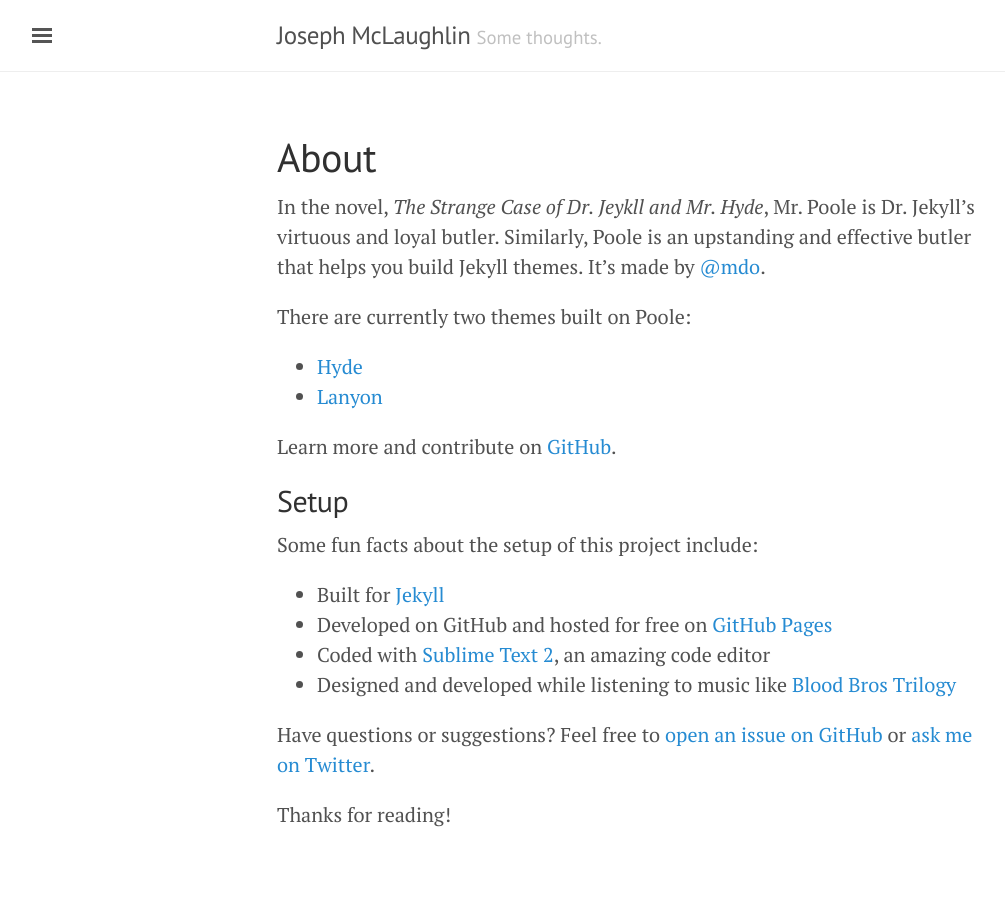
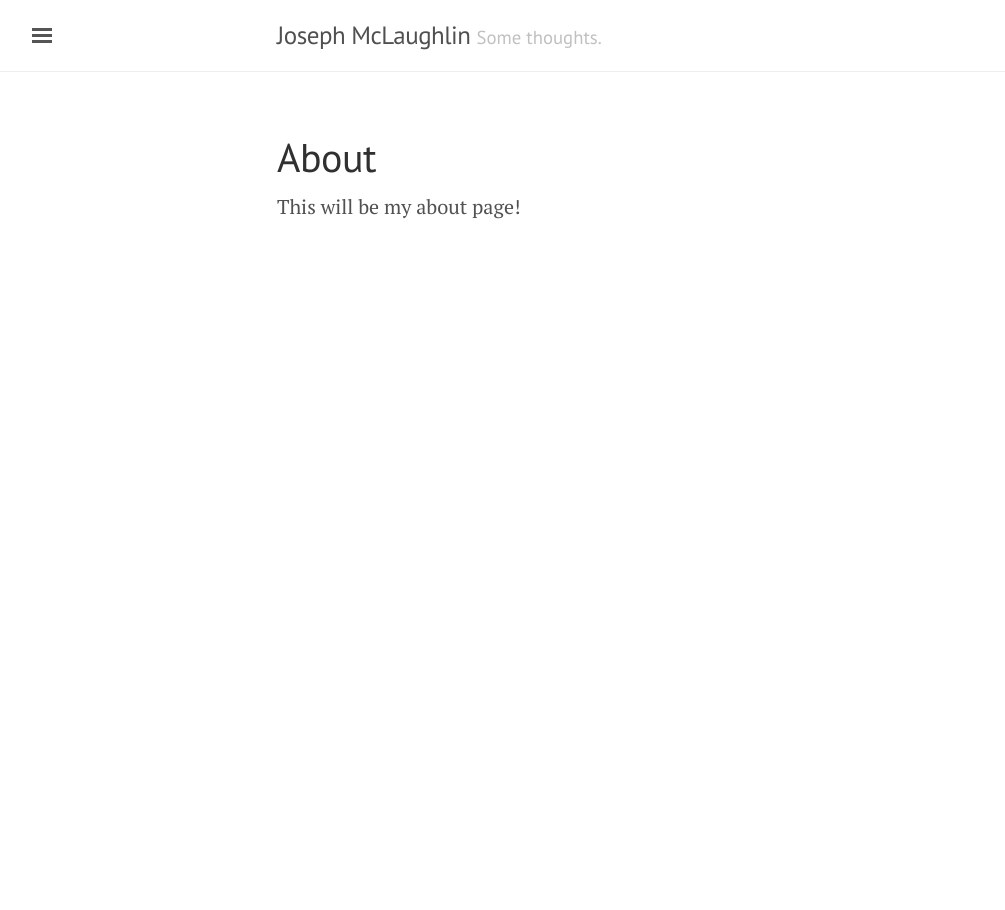
Before and after one commit to mclaughj/mclaughj.github.io, a Jekyll site: the page built from about.md, in a window 1280 px wide. Shown: the whole page, without its empty margins (3-1008 px from the left). Built offline with Jekyll 4.4.1, drawn with Linux system fonts in a browser that asks for light colours.

Commit message:
Update about page

```diff
--- a/about.md
+++ b/about.md
@@ -3,24 +3,4 @@
 title: About
 ---
 
-In the novel, *The Strange Case of Dr. Jeykll and Mr. Hyde*, Mr. Poole is Dr. Jekyll's virtuous and loyal butler. Similarly, Poole is an upstanding and effective butler that helps you build Jekyll themes. It's made by [@mdo](https://twitter.com/mdo).
-
-There are currently two themes built on Poole:
-
-* [Hyde](http://hyde.getpoole.com)
-* [Lanyon](http://lanyon.getpoole.com)
-
-Learn more and contribute on [GitHub](https://github.com/poole).
-
-## Setup
-
-Some fun facts about the setup of this project include:
-
-* Built for [Jekyll](http://jekyllrb.com)
-* Developed on GitHub and hosted for free on [GitHub Pages](https://pages.github.com)
-* Coded with [Sublime Text 2](http://sublimetext.com), an amazing code editor
-* Designed and developed while listening to music like [Blood Bros Trilogy](https://soundcloud.com/maddecent/sets/blood-bros-series)
-
-Have questions or suggestions? Feel free to [open an issue on GitHub](https://github.com/poole/issues/new) or [ask me on Twitter](https://twitter.com/mdo).
-
-Thanks for reading!
+This will be my about page!
```
